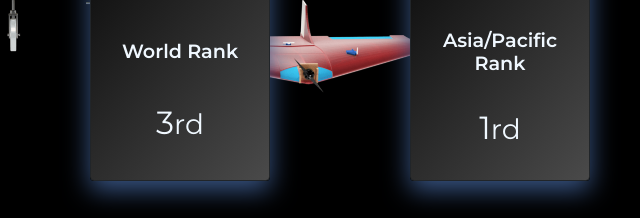
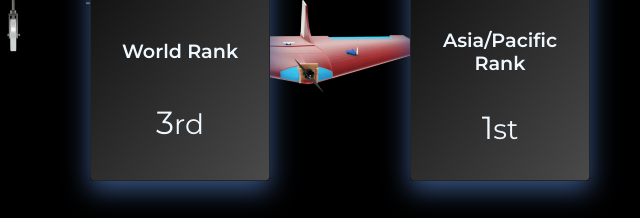
Before and after one commit to C0derHarry/falcons_webiste, a plain HTML site: page index.html in a window 1280 px wide. Shown: the part 3002-3220 px from the top of the page, 620-1260 px from the left. Drawn offline with nearby package versions, Linux system fonts and the light colour scheme; a script that the page names is missing; a web font is replaced by a local one.

Commit message:
Update index.html

```diff
--- a/index.html
+++ b/index.html
@@ -336,7 +336,7 @@
           <div class="btn btn-dark" id="asia-rank" data-aos="fade-left">
             <i class="fas fa-star fa-2x"></i>
             <h5 class="card-title">Asia/Pacific Rank</h5>
-            <span class="card-value"><span class="counter">1</span>rd</span>
+            <span class="card-value"><span class="counter">1</span>st</span>
           </div>
         </div>
       </div>
```
